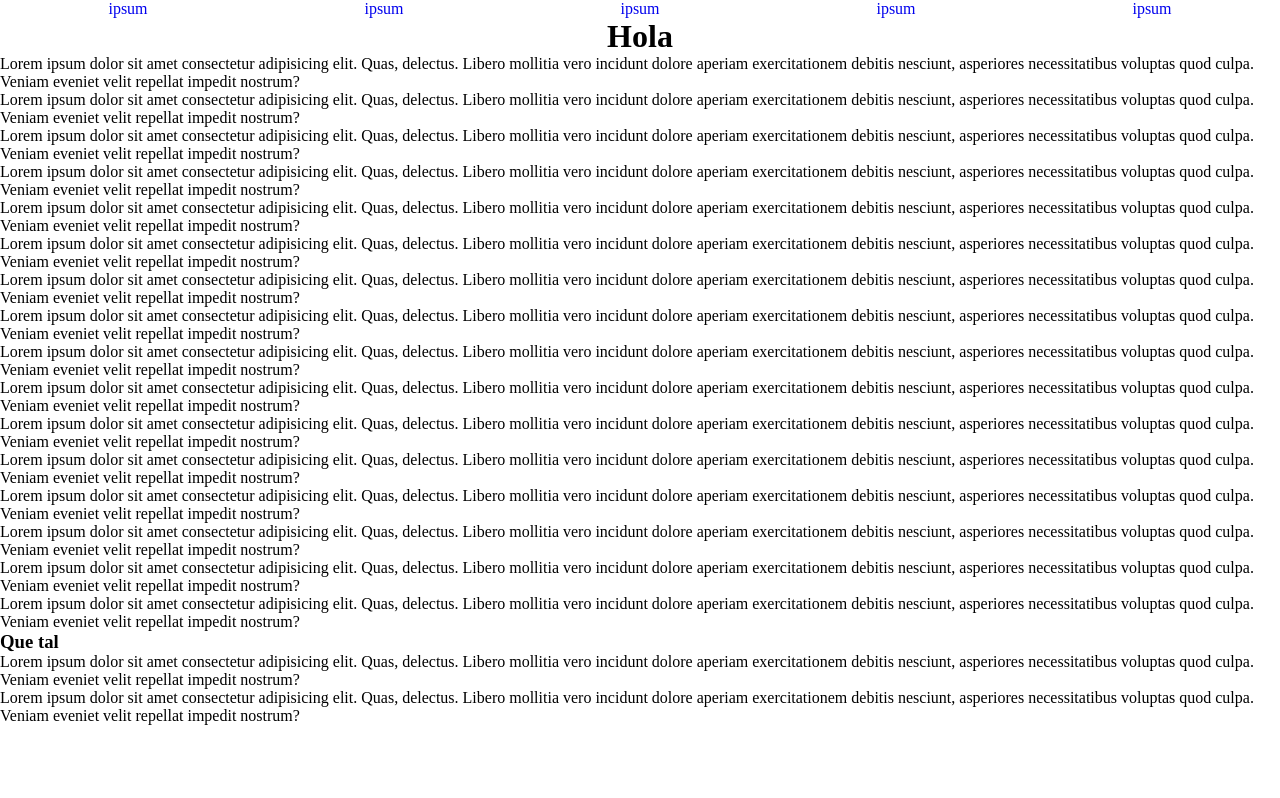
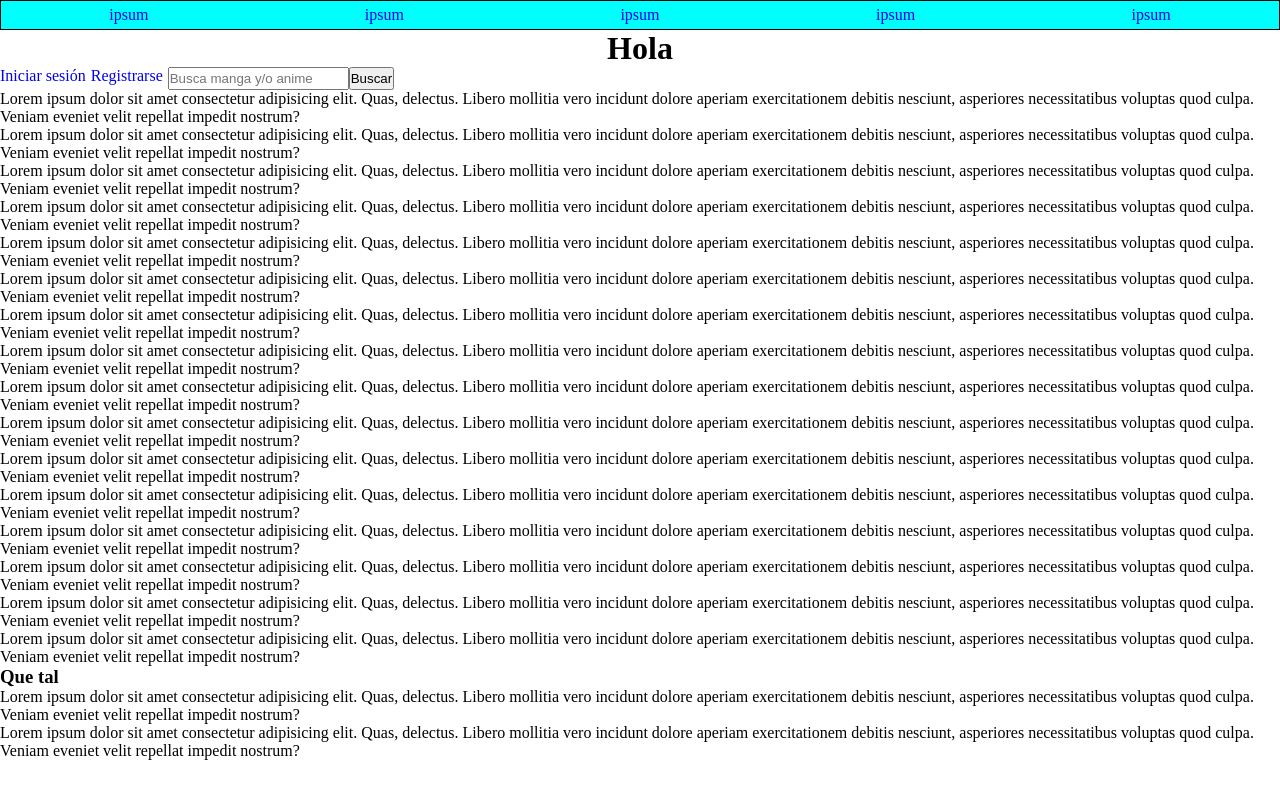
Before and after one commit to XavierBonillaMoliner/Proyecto-CIFO, a plain HTML site: page index.html in a window 1280 px wide. Drawn offline with Linux system fonts and the light colour scheme.

Commit message:
Versión 0.0.2 - Maquetando y diseñando CSS

```diff
--- a/css/main.css
+++ b/css/main.css
@@ -1,23 +1,27 @@
-*,*::after,*::before{
+*, ::after, ::before{
       margin: 0;
       padding: 0;
+      box-sizing: border-box;
 }
 
 html {
       width: 100vw;
       height: 100vh;
-      box-sizing: border-box;
 }
 
 
 ul{
       display: flex;
       justify-content: space-around;
+      padding-bottom: 5px;
+      padding-top: 5px;
+      background-color: aqua;
+      border: 1px solid black;
+      list-style: none;
 }
 
 ul>li {
       flex-flow: column nowrap;
-      list-style: none;
 
 }
 
@@ -30,6 +34,19 @@ li>a{
       justify-content: center;
 }
 
-#titulo>h1{
-      text-align: center;
+#registro{
+      display: flex;
+      justify-content: flex-start;
+      flex-flow: row nowrap;
 }
+
+#registro>a{
+      padding: 0 5px 5px 0;
+      text-decoration: none;
+}
+
+#buscador{
+      display: flex;
+      justify-content: flex-start;
+      flex-flow: row nowrap;
+}
--- a/index.html
+++ b/index.html
@@ -1,13 +1,16 @@
 <!DOCTYPE html>
 <html lang="es">
+
 <head>
       <meta charset="UTF-8">
       <meta name="viewport" content="width=device-width, initial-scale=1.0">
       <title>Tienda de manga y anime</title>
       <link rel="stylesheet" href="css/main.css">
 </head>
+
 <body>
       <header>
+            <nav>
                   <ul>
                         <li><a href="#">ipsum</a></li>
                         <li><a href="#">ipsum</a></li>
@@ -15,13 +18,19 @@
                         <li><a href="#">ipsum</a></li>
                         <li><a href="#">ipsum</a></li>
                   </ul>
+            </nav>
             <div>
-
             </div>
             <div id="titulo">
                   <h1>Hola</h1>
-            <div>
-
+            </div>
+            <div id="registro">
+                  <a href="#">Iniciar sesión</a>
+                  <a href="#">Registrarse</a>
+                  <div id="buscador">
+                        <input type="text" name="buscador" id="buscar" placeholder="Busca manga y/o anime">
+                        <button type="submit">Buscar</button>
+                  </div>
             </div>
       </header>
       <main>
@@ -29,37 +38,74 @@
             <article></article>
             <article>
                   <div>
-                        <p>Lorem ipsum dolor sit amet consectetur adipisicing elit. Quas, delectus. Libero mollitia vero incidunt dolore aperiam exercitationem debitis nesciunt, asperiores necessitatibus voluptas quod culpa. Veniam eveniet velit repellat impedit nostrum?</p>
-                        <p>Lorem ipsum dolor sit amet consectetur adipisicing elit. Quas, delectus. Libero mollitia vero incidunt dolore aperiam exercitationem debitis nesciunt, asperiores necessitatibus voluptas quod culpa. Veniam eveniet velit repellat impedit nostrum?</p>
-                        <p>Lorem ipsum dolor sit amet consectetur adipisicing elit. Quas, delectus. Libero mollitia vero incidunt dolore aperiam exercitationem debitis nesciunt, asperiores necessitatibus voluptas quod culpa. Veniam eveniet velit repellat impedit nostrum?</p>
-                        <p>Lorem ipsum dolor sit amet consectetur adipisicing elit. Quas, delectus. Libero mollitia vero incidunt dolore aperiam exercitationem debitis nesciunt, asperiores necessitatibus voluptas quod culpa. Veniam eveniet velit repellat impedit nostrum?</p>
+                        <p>Lorem ipsum dolor sit amet consectetur adipisicing elit. Quas, delectus. Libero mollitia vero
+                              incidunt dolore aperiam exercitationem debitis nesciunt, asperiores necessitatibus
+                              voluptas quod culpa. Veniam eveniet velit repellat impedit nostrum?</p>
+                        <p>Lorem ipsum dolor sit amet consectetur adipisicing elit. Quas, delectus. Libero mollitia vero
+                              incidunt dolore aperiam exercitationem debitis nesciunt, asperiores necessitatibus
+                              voluptas quod culpa. Veniam eveniet velit repellat impedit nostrum?</p>
+                        <p>Lorem ipsum dolor sit amet consectetur adipisicing elit. Quas, delectus. Libero mollitia vero
+                              incidunt dolore aperiam exercitationem debitis nesciunt, asperiores necessitatibus
+                              voluptas quod culpa. Veniam eveniet velit repellat impedit nostrum?</p>
+                        <p>Lorem ipsum dolor sit amet consectetur adipisicing elit. Quas, delectus. Libero mollitia vero
+                              incidunt dolore aperiam exercitationem debitis nesciunt, asperiores necessitatibus
+                              voluptas quod culpa. Veniam eveniet velit repellat impedit nostrum?</p>
                   </div>
                   <div>
-                        <p>Lorem ipsum dolor sit amet consectetur adipisicing elit. Quas, delectus. Libero mollitia vero incidunt dolore aperiam exercitationem debitis nesciunt, asperiores necessitatibus voluptas quod culpa. Veniam eveniet velit repellat impedit nostrum?</p>
-                        <p>Lorem ipsum dolor sit amet consectetur adipisicing elit. Quas, delectus. Libero mollitia vero incidunt dolore aperiam exercitationem debitis nesciunt, asperiores necessitatibus voluptas quod culpa. Veniam eveniet velit repellat impedit nostrum?</p>
-                        <p>Lorem ipsum dolor sit amet consectetur adipisicing elit. Quas, delectus. Libero mollitia vero incidunt dolore aperiam exercitationem debitis nesciunt, asperiores necessitatibus voluptas quod culpa. Veniam eveniet velit repellat impedit nostrum?</p>
-                        <p>Lorem ipsum dolor sit amet consectetur adipisicing elit. Quas, delectus. Libero mollitia vero incidunt dolore aperiam exercitationem debitis nesciunt, asperiores necessitatibus voluptas quod culpa. Veniam eveniet velit repellat impedit nostrum?</p>
+                        <p>Lorem ipsum dolor sit amet consectetur adipisicing elit. Quas, delectus. Libero mollitia vero
+                              incidunt dolore aperiam exercitationem debitis nesciunt, asperiores necessitatibus
+                              voluptas quod culpa. Veniam eveniet velit repellat impedit nostrum?</p>
+                        <p>Lorem ipsum dolor sit amet consectetur adipisicing elit. Quas, delectus. Libero mollitia vero
+                              incidunt dolore aperiam exercitationem debitis nesciunt, asperiores necessitatibus
+                              voluptas quod culpa. Veniam eveniet velit repellat impedit nostrum?</p>
+                        <p>Lorem ipsum dolor sit amet consectetur adipisicing elit. Quas, delectus. Libero mollitia vero
+                              incidunt dolore aperiam exercitationem debitis nesciunt, asperiores necessitatibus
+                              voluptas quod culpa. Veniam eveniet velit repellat impedit nostrum?</p>
+                        <p>Lorem ipsum dolor sit amet consectetur adipisicing elit. Quas, delectus. Libero mollitia vero
+                              incidunt dolore aperiam exercitationem debitis nesciunt, asperiores necessitatibus
+                              voluptas quod culpa. Veniam eveniet velit repellat impedit nostrum?</p>
                   </div>
                   <div>
-                        <p>Lorem ipsum dolor sit amet consectetur adipisicing elit. Quas, delectus. Libero mollitia vero incidunt dolore aperiam exercitationem debitis nesciunt, asperiores necessitatibus voluptas quod culpa. Veniam eveniet velit repellat impedit nostrum?</p>
-                        <p>Lorem ipsum dolor sit amet consectetur adipisicing elit. Quas, delectus. Libero mollitia vero incidunt dolore aperiam exercitationem debitis nesciunt, asperiores necessitatibus voluptas quod culpa. Veniam eveniet velit repellat impedit nostrum?</p>
-                        <p>Lorem ipsum dolor sit amet consectetur adipisicing elit. Quas, delectus. Libero mollitia vero incidunt dolore aperiam exercitationem debitis nesciunt, asperiores necessitatibus voluptas quod culpa. Veniam eveniet velit repellat impedit nostrum?</p>
-                        <p>Lorem ipsum dolor sit amet consectetur adipisicing elit. Quas, delectus. Libero mollitia vero incidunt dolore aperiam exercitationem debitis nesciunt, asperiores necessitatibus voluptas quod culpa. Veniam eveniet velit repellat impedit nostrum?</p>
+                        <p>Lorem ipsum dolor sit amet consectetur adipisicing elit. Quas, delectus. Libero mollitia vero
+                              incidunt dolore aperiam exercitationem debitis nesciunt, asperiores necessitatibus
+                              voluptas quod culpa. Veniam eveniet velit repellat impedit nostrum?</p>
+                        <p>Lorem ipsum dolor sit amet consectetur adipisicing elit. Quas, delectus. Libero mollitia vero
+                              incidunt dolore aperiam exercitationem debitis nesciunt, asperiores necessitatibus
+                              voluptas quod culpa. Veniam eveniet velit repellat impedit nostrum?</p>
+                        <p>Lorem ipsum dolor sit amet consectetur adipisicing elit. Quas, delectus. Libero mollitia vero
+                              incidunt dolore aperiam exercitationem debitis nesciunt, asperiores necessitatibus
+                              voluptas quod culpa. Veniam eveniet velit repellat impedit nostrum?</p>
+                        <p>Lorem ipsum dolor sit amet consectetur adipisicing elit. Quas, delectus. Libero mollitia vero
+                              incidunt dolore aperiam exercitationem debitis nesciunt, asperiores necessitatibus
+                              voluptas quod culpa. Veniam eveniet velit repellat impedit nostrum?</p>
                   </div>
                   <div>
-                        <p>Lorem ipsum dolor sit amet consectetur adipisicing elit. Quas, delectus. Libero mollitia vero incidunt dolore aperiam exercitationem debitis nesciunt, asperiores necessitatibus voluptas quod culpa. Veniam eveniet velit repellat impedit nostrum?</p>
-                        <p>Lorem ipsum dolor sit amet consectetur adipisicing elit. Quas, delectus. Libero mollitia vero incidunt dolore aperiam exercitationem debitis nesciunt, asperiores necessitatibus voluptas quod culpa. Veniam eveniet velit repellat impedit nostrum?</p>
-                        <p>Lorem ipsum dolor sit amet consectetur adipisicing elit. Quas, delectus. Libero mollitia vero incidunt dolore aperiam exercitationem debitis nesciunt, asperiores necessitatibus voluptas quod culpa. Veniam eveniet velit repellat impedit nostrum?</p>
-                        <p>Lorem ipsum dolor sit amet consectetur adipisicing elit. Quas, delectus. Libero mollitia vero incidunt dolore aperiam exercitationem debitis nesciunt, asperiores necessitatibus voluptas quod culpa. Veniam eveniet velit repellat impedit nostrum?</p>
+                        <p>Lorem ipsum dolor sit amet consectetur adipisicing elit. Quas, delectus. Libero mollitia vero
+                              incidunt dolore aperiam exercitationem debitis nesciunt, asperiores necessitatibus
+                              voluptas quod culpa. Veniam eveniet velit repellat impedit nostrum?</p>
+                        <p>Lorem ipsum dolor sit amet consectetur adipisicing elit. Quas, delectus. Libero mollitia vero
+                              incidunt dolore aperiam exercitationem debitis nesciunt, asperiores necessitatibus
+                              voluptas quod culpa. Veniam eveniet velit repellat impedit nostrum?</p>
+                        <p>Lorem ipsum dolor sit amet consectetur adipisicing elit. Quas, delectus. Libero mollitia vero
+                              incidunt dolore aperiam exercitationem debitis nesciunt, asperiores necessitatibus
+                              voluptas quod culpa. Veniam eveniet velit repellat impedit nostrum?</p>
+                        <p>Lorem ipsum dolor sit amet consectetur adipisicing elit. Quas, delectus. Libero mollitia vero
+                              incidunt dolore aperiam exercitationem debitis nesciunt, asperiores necessitatibus
+                              voluptas quod culpa. Veniam eveniet velit repellat impedit nostrum?</p>
                   </div>
             </article>
             <article>
                   <h3>Que tal</h3>
-                  <p>Lorem ipsum dolor sit amet consectetur adipisicing elit. Quas, delectus. Libero mollitia vero incidunt dolore aperiam exercitationem debitis nesciunt, asperiores necessitatibus voluptas quod culpa. Veniam eveniet velit repellat impedit nostrum?</p>
+                  <p>Lorem ipsum dolor sit amet consectetur adipisicing elit. Quas, delectus. Libero mollitia vero
+                        incidunt dolore aperiam exercitationem debitis nesciunt, asperiores necessitatibus voluptas quod
+                        culpa. Veniam eveniet velit repellat impedit nostrum?</p>
             </article>
       </main>
-      <footer>Lorem ipsum dolor sit amet consectetur adipisicing elit. Quas, delectus. Libero mollitia vero incidunt dolore aperiam exercitationem debitis nesciunt, asperiores necessitatibus voluptas quod culpa. Veniam eveniet velit repellat impedit nostrum?      </footer>
+      <footer>Lorem ipsum dolor sit amet consectetur adipisicing elit. Quas, delectus. Libero mollitia vero incidunt
+            dolore aperiam exercitationem debitis nesciunt, asperiores necessitatibus voluptas quod culpa. Veniam
+            eveniet velit repellat impedit nostrum? </footer>
 
       <script src="js/main.js"></script>
 </body>
+
 </html>
```
Lines whose indentation alone changed are shown as unchanged.
